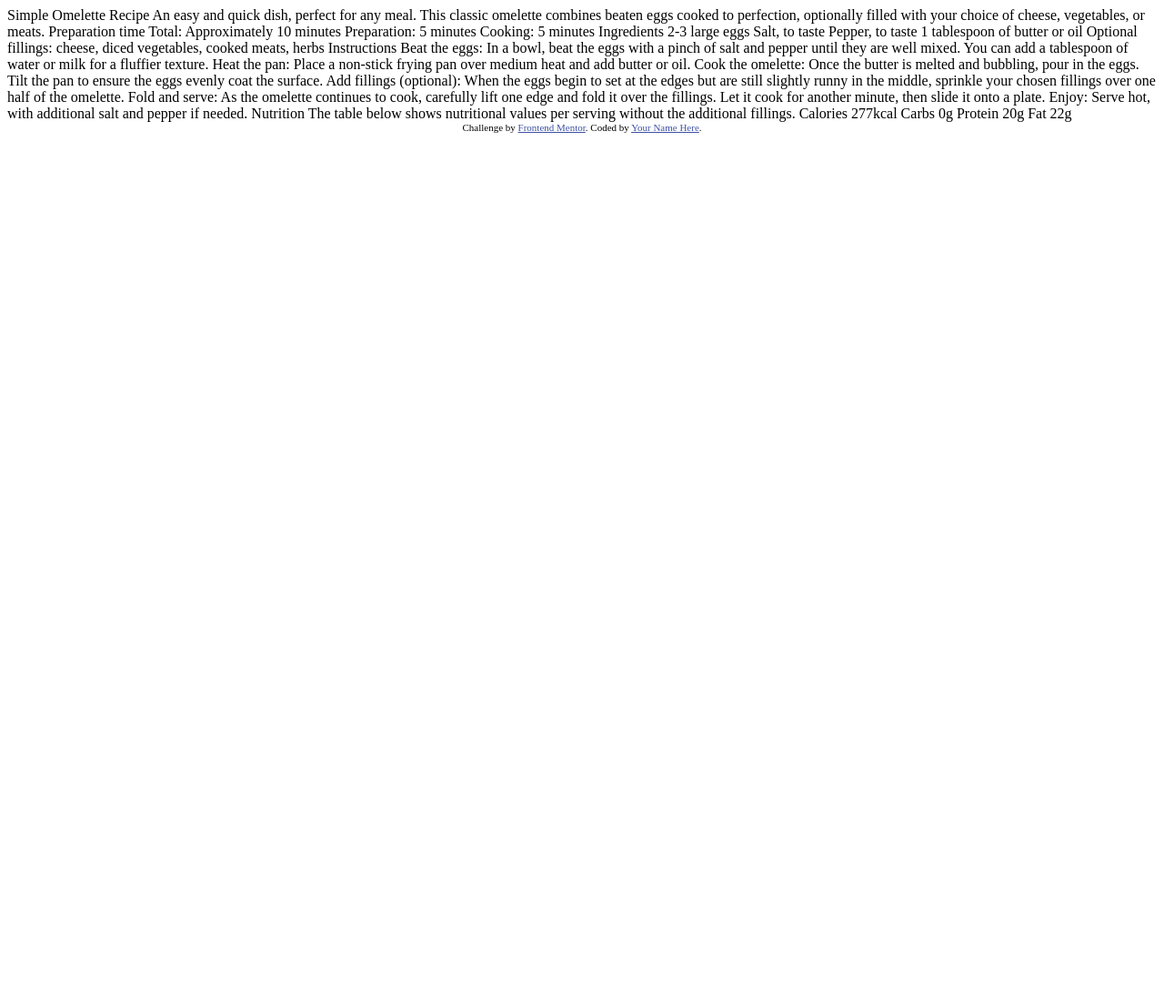
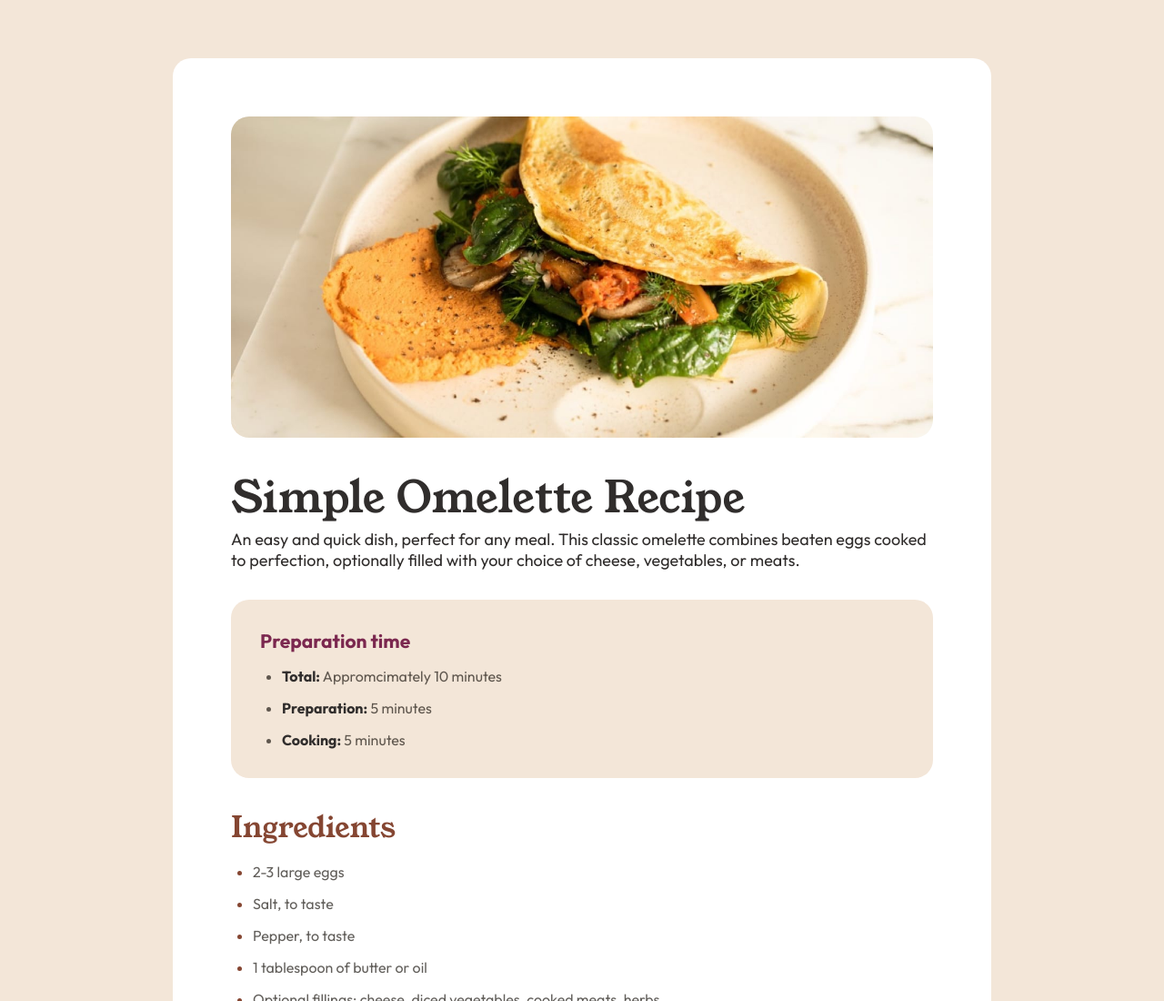
Before and after one commit to felipeVerger/recipe-page, a plain HTML site: page index.html in a window 1280 px wide. Shown: the top 1100 px of the page at 91% size. Before the commit the page ends 800 px from the top, so only its background shows below. Drawn offline with Linux system fonts and the light colour scheme.

Commit message:
finished page

```diff
--- a/index.html
+++ b/index.html
@@ -2,76 +2,80 @@
 <html lang="en">
   <head>
     <meta charset="UTF-8">
-  <meta name="viewport" content="width=device-width, initial-scale=1.0"> <!-- displays site properly based on user's device -->
-
+    <meta name="viewport" content="width=device-width, initial-scale=1.0">
+    <!-- displays site properly based on user's device -->
     <link rel="icon" type="image/png" sizes="32x32" href="./assets/images/favicon-32x32.png">
-
+    <link rel="stylesheet" href="./style.css">
     <title>Frontend Mentor | Recipe page</title>
-
-  <!-- Feel free to remove these styles or customise in your own stylesheet 👍 -->
-  <style>
-    .attribution { font-size: 11px; text-align: center; }
-    .attribution a { color: hsl(228, 45%, 44%); }
-  </style>
   </head>
   <body>
-
-  Simple Omelette Recipe
-
-  An easy and quick dish, perfect for any meal. This classic omelette combines beaten eggs cooked
-  to perfection, optionally filled with your choice of cheese, vegetables, or meats.
-
-  Preparation time
-
-  Total: Approximately 10 minutes
-  Preparation: 5 minutes
-  Cooking: 5 minutes
-
-  Ingredients
-
-  2-3 large eggs
-  Salt, to taste
-  Pepper, to taste
-  1 tablespoon of butter or oil
-  Optional fillings: cheese, diced vegetables, cooked meats, herbs
-
-  Instructions
-
-  Beat the eggs: In a bowl, beat the eggs with a pinch of salt and pepper until they are well mixed.
-  You can add a tablespoon of water or milk for a fluffier texture.
-
-  Heat the pan: Place a non-stick frying pan over medium heat and add butter or oil.
-
-  Cook the omelette: Once the butter is melted and bubbling, pour in the eggs. Tilt the pan to ensure
-  the eggs evenly coat the surface.
-
-  Add fillings (optional): When the eggs begin to set at the edges but are still slightly runny in the
-  middle, sprinkle your chosen fillings over one half of the omelette.
-
-  Fold and serve: As the omelette continues to cook, carefully lift one edge and fold it over the
-  fillings. Let it cook for another minute, then slide it onto a plate.
-
-  Enjoy: Serve hot, with additional salt and pepper if needed.
-
-  Nutrition
-
-  The table below shows nutritional values per serving without the additional fillings.
-
-  Calories
-  277kcal
-
-  Carbs
-  0g
-
-  Protein
-  20g
-
-  Fat
-  22g
-
-  <div class="attribution">
-    Challenge by <a href="https://www.frontendmentor.io?ref=challenge" target="_blank">Frontend Mentor</a>.
-    Coded by <a href="#">Your Name Here</a>.
+    <div id="container">
+      <img src="./assets/images/image-omelette.jpeg" alt="omelette">
+      <header>
+        <h1>Simple Omelette Recipe</h1>
+        <p>An easy and quick dish, perfect for any meal. This classic omelette combines beaten eggs cooked to perfection, optionally filled with your choice of cheese, vegetables, or meats.</p>
+      </header>
+      <main>
+        <aside class="preparation-time">
+          <h3>Preparation time</h3>
+          <ul>
+            <li><strong>Total:</strong> Appromcimately 10 minutes</li>
+            <li><strong>Preparation:</strong> 5 minutes</li>
+            <li><strong>Cooking:</strong> 5 minutes</li>
+          </ul>
+        </aside>
+        <section class="ingredients">
+          <h2 class="subtitle">Ingredients</h2>
+          <ul class="ingredient-list">
+            <li>2-3 large eggs</li>
+            <li>Salt, to taste</li>
+            <li>Pepper, to taste</li>
+            <li>1 tablespoon of butter or oil</li>
+            <li>Optional fillings: cheese, diced vegetables, cooked meats, herbs</li>
+          </ul>
+        </section>
+        <hr style="background-color: lightgray;">
+        <section class="instructions">
+          <h2 class="subtitle">Instructions</h2>
+          <ol class="instructions-list">
+            <li><strong>Beat the eggs: </strong>In a bowl, beat the eggs with a pinch of salt and pepper until they are well mixed.
+              You can add a tablespoon of water or milk for a fluffier texture.</li>
+            <li><strong>Heat the pan: </strong>Place a non-stick frying pan over medium heat and add butter or oil.</li>
+            <li><strong>Cook the omelette: </strong>Once the butter is melted and bubbling, pour in the eggs. Tilt the pan to ensure
+              the eggs evenly coat the surface.</li>
+            <li><strong>Add fillings(optional): </strong>When the eggs begin to set at the edges but are still slightly runny in the
+              middle, sprinkle your chosen fillings over one half of the omelette.</li>
+            <li><strong>Fold and serve: </strong>As the omelette continues to cook, carefully lift one edge and fold it over the
+              fillings. Let it cook for another minute, then slide it onto a plate.</li>
+            <li><strong>Enjoy: </strong>Serve hot, with additional salt and pepper if needed.</li>
+          </ol>
+        </section>
+        <hr>
+        <section class="nutrition">
+          <h2 class="subtitle">Nutrition</h2>
+          <p>The table below shows nutritional values per serving without the additional fillings.</p>
+          <div class="nutrition-block">
+            <span class="nutrition-name">Calories</span>
+            <strong class="nutrition-number">277kcal</strong>
+          </div>
+          <hr>
+          <div class="nutrition-block">
+            <span class="nutrition-name">Carbs</span>
+            <strong class="nutrition-number">0g</strong>
+          </div>
+          <hr>
+          <div class="nutrition-block">
+            <span class="nutrition-name">Protein</span>
+            <strong class="nutrition-number">20g</strong>
+          </div>
+          <hr>
+          <div class="nutrition-block">
+            <span class="nutrition-name">Fat</span>
+            <strong class="nutrition-number">22g</strong>
+          </div>
+        </section>
+      </main>
+      <footer></footer>
     </div>
   </body>
 </html>
--- /dev/null
+++ b/style.css
@@ -0,0 +1,216 @@
+@import url('https://fonts.googleapis.com/css2?family=Young+Serif&display=swap');
+@import url('https://fonts.googleapis.com/css2?family=Outfit:wght@100..900&display=swap');
+
+* {
+    margin: 0;
+    padding: 0;
+    box-sizing: border-box;
+}
+
+:root {
+    /* PRIMARY COLORS */
+    --nutmeg: hsl(14, 45%, 36%);
+    --dark-raspberry: hsl(332, 51%, 32%);
+
+    /* NEUTRAL COLORS */
+    --white: hsl(0, 0%, 100%);
+    --rose-white: hsl(330, 100%, 98%);
+    --eggshell: hsl(30, 54%, 90%);
+    --light-grey: hsl(34, 4%, 37%);
+    --wenge-brown: hsl(30, 10%, 34%);
+    --dark-charcoal: hsl(24, 5%, 18%);
+}
+
+body {
+    width: 100%;
+    height: 100%;
+    background-color: var(--eggshell);
+    display: flex;
+    justify-content: center;
+    align-items: center;
+    font-family: "Outfit", sans-serif;
+}
+
+#container {
+    max-width: 900px;
+    height: 100%;
+    background-color: var(--white);
+    padding: 4rem;
+    margin: 4rem;
+    border-radius: 20px;
+    display: flex;
+    flex-direction: column;
+    gap: 2rem;
+}
+
+#container img {
+    width: 100%;
+    border-radius: 20px;
+}
+
+header {
+    color: var(--dark-charcoal);
+}
+
+header h1 {
+    font-family: "Young Serif", serif;
+    font-weight: 400;
+    font-size: 3em;
+}
+
+header p {
+    font-weight: 400;
+    font-size: 18px;
+}
+
+.preparation-time {
+    background-color: var(--eggshell);
+    padding: 2rem;
+    display: flex;
+    flex-direction: column;
+    justify-content: flex-start;
+    gap: 1rem;
+    border-radius: 20px;
+}
+
+.preparation-time h3 {
+    color: var(--dark-raspberry);
+    font-size: 21px;
+    font-weight: bold;
+}
+
+.preparation-time ul {
+    display: flex;
+    flex-direction: column;
+    gap: 15px;
+    margin-left: 1.5rem;
+}
+
+.preparation-time ul li {
+    color: var(--wenge-brown);
+}
+
+.preparation-time ul li strong {
+    color: var(--dark-charcoal);
+    font-size: 16px;
+    font-weight: bold;
+}
+
+.ingredients {
+    margin-top: 2rem;
+    margin-bottom: 2rem;
+}
+
+.subtitle {
+    color: var(--nutmeg);
+    font-size: 2em;
+    font-family: "Young Serif", serif;
+    font-weight: 400;
+}
+
+.ingredient-list {
+    margin-top: 1rem;
+    margin-left: 1.5rem;
+    display: flex;
+    flex-direction: column;
+    gap: 15px;
+    color: var(--light-grey);
+}
+
+.ingredient-list li::marker {
+    color: var(--nutmeg);
+}
+
+.instructions {
+    margin-top: 2rem;
+    margin-bottom: 2rem;
+}
+
+.instructions-list {
+    margin-top: 1rem;
+    margin-left: 1.5rem;
+    display: flex;
+    flex-direction: column;
+    gap: 15px;
+}
+
+.instructions-list li {
+    padding-left: 1rem;
+    color: var(--light-grey);
+    font-size: 16px;
+}
+
+.instructions-list li::marker {
+    color: var(--nutmeg);
+}
+
+.instructions-list li strong {
+    color: var(--dark-charcoal);
+    font-size: 18px;
+    font-weight: bold;
+}
+
+.nutrition {
+    margin-top: 2rem;
+    display: flex;
+    flex-direction: column;
+    gap: 1rem;
+}
+
+.nutrition-block {
+    max-width: 400px;
+    display: flex;
+    justify-content: space-between;
+    align-items: center;
+    margin-left: 2rem;
+}
+
+.nutrition-name {
+    font-size: 16px;
+    color: var(--dark-charcoal);
+}
+
+.nutrition-number {
+    color: var(--nutmeg);
+}
+
+@media screen and (max-width: 375px) {
+    #container {
+        /* max-width: 100%; */
+        width: 100%;
+        padding: 0rem;
+        margin: 0rem;
+        border-radius: 0px;
+        justify-content: center;
+        align-items: center;
+        gap: 0rem;
+    }
+
+    #container img {
+        border-radius: 0px;
+    }
+
+    header {
+        padding: 2rem;
+    }
+
+    header h1 {
+        font-size: 2em;
+    }
+
+    header p {
+        font-size: 16px;
+    }
+
+    main {
+        padding: 2rem;
+    }
+
+    .subtitle {
+        font-size: 1.5em;
+    }
+
+    .preparation-time {
+        margin-top: -2rem;
+    }
+}
```
Also changed, not shown: info.txt (added). Lines whose indentation alone changed are shown as unchanged.
